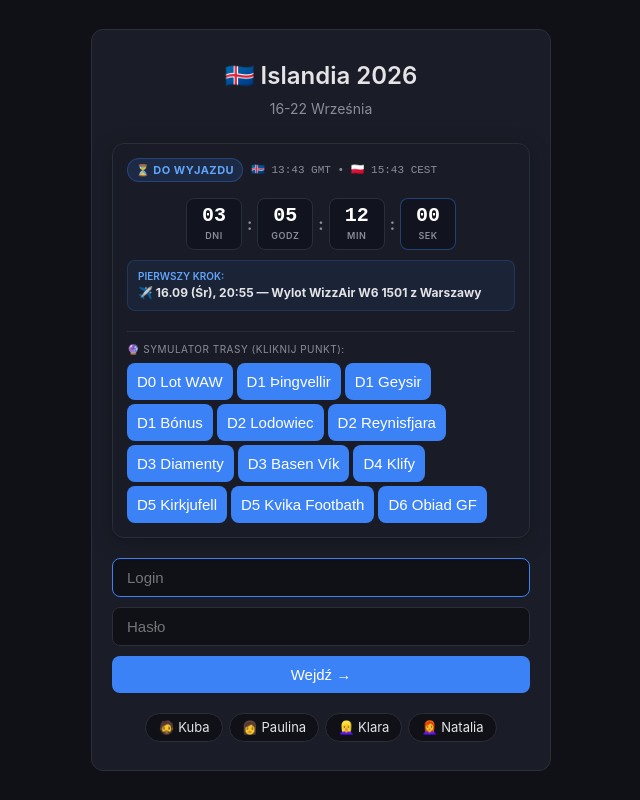
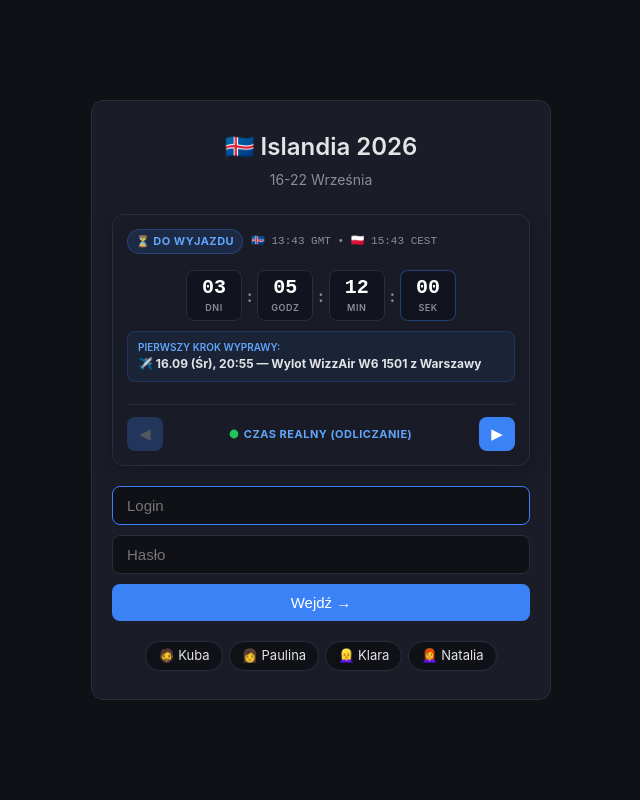
Before and after one commit to jakubszkaradek/iceland-trip-2026, a React (Vite) app in the folder app/: page / in a window 1280 px wide. Shown: the whole page, without its empty margins (319-959 px from the left). Built offline with nearby package versions, Linux system fonts and the light colour scheme.

Commit message:
feat(widget): replace chip buttons with left-right arrow stepper and add Klara FAQ

```diff
--- a/app/src/App.css
+++ b/app/src/App.css
@@ -899,41 +899,66 @@ body {
 .trip-status-compact {
   display: flex;
   align-items: center;
-  justify-content: space-between;
-  background: #161a26;
+  gap: 6px;
+  background: #141723;
   border-bottom: 1px solid var(--border);
-  padding: 7px 12px;
+  padding: 6px 10px;
   font-size: 12px;
-  cursor: pointer;
-  transition: background 0.15s;
+  user-select: none;
 }
 
-.trip-status-compact:hover {
-  background: #1c2130;
+.compact-arrow-btn {
+  background: #1a1e2d;
+  border: 1px solid var(--border);
+  color: var(--text);
+  width: 28px;
+  height: 28px;
+  border-radius: 6px;
+  display: flex;
+  align-items: center;
+  justify-content: center;
+  cursor: pointer;
+  font-size: 11px;
+  flex-shrink: 0;
+  transition: all 0.15s ease;
 }
 
-.compact-left {
+.compact-arrow-btn:hover:not(:disabled) {
+  background: var(--accent);
+  color: #fff;
+  border-color: var(--accent);
+}
+
+.compact-arrow-btn:disabled {
+  opacity: 0.25;
+  cursor: not-allowed;
+}
+
+.compact-center-content {
+  flex: 1;
   display: flex;
   align-items: center;
   gap: 8px;
   overflow: hidden;
   text-overflow: ellipsis;
   white-space: nowrap;
+  cursor: pointer;
+  padding: 2px 4px;
+  border-radius: 4px;
 }
 
-.compact-right {
-  display: flex;
-  align-items: center;
-  gap: 6px;
+.compact-center-content:hover {
+  background: rgba(255, 255, 255, 0.04);
 }
 
-.sim-indicator {
+.sim-badge {
   font-size: 10px;
   background: #6366f1;
   color: white;
   padding: 1px 5px;
   border-radius: 4px;
-  font-weight: bold;
+  font-weight: 700;
+  margin-right: 4px;
 }
 
 .live-dot {
@@ -1137,54 +1162,109 @@ body {
   transition: width 0.3s ease;
 }
 
-/* SIMULATOR */
-.simulator-bar {
-  margin-top: 12px;
-  padding-top: 10px;
-  border-top: 1px solid rgba(255, 255, 255, 0.07);
+/* STEPPER BAR (STRZAŁKI LEWO/PRAWO) */
+.stepper-bar {
+  margin-top: 14px;
+  padding-top: 12px;
+  border-top: 1px solid rgba(255, 255, 255, 0.08);
 }
 
-.simulator-header {
+.stepper-nav-row {
   display: flex;
   align-items: center;
   justify-content: space-between;
-  font-size: 10px;
-  color: var(--text-dim);
-  margin-bottom: 6px;
-  text-transform: uppercase;
+  gap: 8px;
+}
+
+.stepper-nav-btn {
+  background: #151926;
+  border: 1px solid var(--border);
+  color: var(--text);
+  min-width: 36px;
+  height: 34px;
+  border-radius: 8px;
+  display: flex;
+  align-items: center;
+  justify-content: center;
+  cursor: pointer;
+  font-size: 13px;
+  transition: all 0.15s ease;
+  flex-shrink: 0;
+}
+
+.stepper-nav-btn:hover:not(:disabled) {
+  background: var(--accent);
+  border-color: var(--accent);
+  color: #fff;
+}
+
+.stepper-nav-btn:disabled {
+  opacity: 0.25;
+  cursor: not-allowed;
+}
+
+.stepper-nav-center {
+  flex: 1;
+  text-align: center;
+  overflow: hidden;
+  padding: 0 4px;
+}
+
+.stepper-label-live {
+  display: flex;
+  align-items: center;
+  justify-content: center;
+  gap: 6px;
+  font-size: 11px;
+  font-weight: 700;
+  color: #60a5fa;
   letter-spacing: 0.5px;
 }
 
+.stepper-label-step {
+  display: flex;
+  flex-direction: column;
+  align-items: center;
+  gap: 2px;
+}
+
+.stepper-step-badge {
+  font-size: 10px;
+  font-weight: 700;
+  color: #38bdf8;
+  letter-spacing: 0.5px;
+  text-transform: uppercase;
+}
+
+.stepper-step-title {
+  font-size: 12px;
+  font-weight: 600;
+  color: #fff;
+  white-space: nowrap;
+  overflow: hidden;
+  text-overflow: ellipsis;
+  max-width: 260px;
+}
+
+.stepper-reset-row {
+  text-align: center;
+  margin-top: 10px;
+}
+
 .reset-sim-btn {
-  background: rgba(239, 68, 68, 0.2);
+  background: rgba(239, 68, 68, 0.15);
   border: 1px solid rgba(239, 68, 68, 0.4);
   color: #fca5a5;
-  font-size: 10px;
-  padding: 2px 6px;
-  border-radius: 10px;
+  font-size: 11px;
+  font-weight: 600;
+  padding: 4px 10px;
+  border-radius: 14px;
   cursor: pointer;
-}
-
-.sim-chips {
-  display: flex;
-  flex-wrap: wrap;
-  gap: 4px;
-}
-
-.sim-btn {
-  background: #131722;
-  border: 1px solid var(--border);
-  color: var(--text-dim);
-  font-size: 11px;
-  padding: 3px 7px;
-  border-radius: 12px;
-  cursor: pointer;
-  white-space: nowrap;
   transition: all 0.15s ease;
 }
 
-.sim-btn:hover {
-  background: var(--accent);
+.reset-sim-btn:hover {
+  background: rgba(239, 68, 68, 0.3);
+  border-color: rgba(239, 68, 68, 0.7);
   color: #fff;
-  border-color: var(--accent);
 }
--- a/app/src/App.jsx
+++ b/app/src/App.jsx
@@ -184,6 +184,9 @@ const FAQ_DATA = [
   { q: 'Jedzenie import?', a: 'Max 3 kg/os, fabrycznie pakowane. Zakaz surowego mięsa/nabiału.' },
   { q: 'Limit prędkości F-roads?', a: 'Maksymalnie 40-50 km/h. Kamienie lecą w podwozie i szyby.' },
   { q: 'Wildcamp?', a: 'ZAKAZANY bez zgody właściciela. Tylko oficjalne campingi!' },
+  { q: 'Karta parkingowa Klary (parkingi)?', a: 'W Reykjavíku (strefy P1-P4) z wyłożoną za szybą niebieską kartą parkowanie jest w 100% DARMOWE. W Þingvellir zgłaszamy tablice w Visitor Centre Hakid, by skasować opłatę Parka.is. W Skaftafell parking w cenie kempingu.' },
+  { q: 'Zniżki dla opiekuna Klary?', a: 'TAK! Na miejskich basenach termalnych (Sundlaug Vík, Laugardalslaug) oraz w muzeach opiekun osoby z niepełnosprawnością (fylgdarmaður) wchodzi ZA DARMO (100% zniżki) po okazaniu karty Klary!' },
+  { q: 'Gdzie obiad D6 (dla Natu & Kuby GF)?', a: '1) Messinn (Reykjavík) — świeże ryby na miedzianych patelniach, bezpieczne dla celiakii. 2) Reykjavík Fish — bezpieczne GF Fish & Chips przy porcie. 3) Kaffi Duus (Keflavík marina) — 5 min od lotniska przed zwrotem RAV4!' },
 ]
 
 const PACKING_SHARED = [
--- a/app/src/TripStatusWidget.jsx
+++ b/app/src/TripStatusWidget.jsx
@@ -1,28 +1,54 @@
 import React, { useState, useEffect } from 'react'
-import { getTripStatus } from './tripSchedule'
+import { getTripStatus, TRIP_EVENTS } from './tripSchedule'
 
 export function TripStatusWidget({ isCompact = false }) {
-  const [simulatedDate, setSimulatedDate] = useState(null)
-  const [status, setStatus] = useState(() => getTripStatus(simulatedDate))
+  const [simulatedIndex, setSimulatedIndex] = useState(null)
+  const [status, setStatus] = useState(() => getTripStatus(null))
   const [isExpanded, setIsExpanded] = useState(!isCompact)
 
   useEffect(() => {
-    setStatus(getTripStatus(simulatedDate))
+    const update = () => {
+      if (simulatedIndex === null) {
+        setStatus(getTripStatus(null))
+      } else {
+        const ev = TRIP_EVENTS[simulatedIndex]
+        if (ev) {
+          const midTime = new Date((ev.start.getTime() + ev.end.getTime()) / 2)
+          setStatus(getTripStatus(midTime))
+        }
+      }
+    }
+    update()
     const timer = setInterval(() => {
-      setStatus(getTripStatus(simulatedDate))
+      if (simulatedIndex === null) {
+        setStatus(getTripStatus(null))
+      }
     }, 1000)
     return () => clearInterval(timer)
-  }, [simulatedDate])
+  }, [simulatedIndex])
 
-  const setSimDay = (dateStr) => {
-    setSimulatedDate(new Date(dateStr))
-    if (isCompact) {
-      setIsExpanded(true)
+  const handlePrev = (e) => {
+    e?.stopPropagation()
+    if (simulatedIndex === null) return
+    if (simulatedIndex === 0) {
+      setSimulatedIndex(null)
+    } else {
+      setSimulatedIndex(simulatedIndex - 1)
     }
   }
 
-  const resetRealTime = () => {
-    setSimulatedDate(null)
+  const handleNext = (e) => {
+    e?.stopPropagation()
+    if (simulatedIndex === null) {
+      setSimulatedIndex(0)
+    } else if (simulatedIndex < TRIP_EVENTS.length - 1) {
+      setSimulatedIndex(simulatedIndex + 1)
+    }
+  }
+
+  const resetRealTime = (e) => {
+    e?.stopPropagation()
+    setSimulatedIndex(null)
   }
 
   // Format time HH:MM
@@ -35,25 +61,54 @@ export function TripStatusWidget({ isCompact = false }) {
 
   if (isCompact && !isExpanded) {
     return (
-      <div className="trip-status-compact" onClick={() => setIsExpanded(true)}>
-        <div className="compact-left">
+      <div className="trip-status-compact">
+        <button
+          type="button"
+          className="compact-arrow-btn"
+          onClick={handlePrev}
+          disabled={simulatedIndex === null}
+          title="Poprzedni krok"
+        >
+          ◀
+        </button>
+
+        <div className="compact-center-content" onClick={() => setIsExpanded(true)}>
           <span className={`live-dot ${status.phase === 'during' ? 'pulse' : ''}`}></span>
-          {status.phase === 'before' ? (
+          {simulatedIndex !== null ? (
+            <span className="compact-text">
+              <span className="sim-badge">SIM {simulatedIndex + 1}/{TRIP_EVENTS.length}</span> <strong>D{TRIP_EVENTS[simulatedIndex].day}</strong> {TRIP_EVENTS[simulatedIndex].icon} {TRIP_EVENTS[simulatedIndex].title}
+            </span>
+          ) : status.phase === 'before' ? (
             <span className="compact-text">
               ⏳ Do startu: <strong>{status.countdown.days}d {status.countdown.hours}h {status.countdown.minutes}m</strong>
             </span>
           ) : status.currentEvent ? (
             <span className="compact-text">
-              {status.currentEvent.icon} <strong>{status.currentEvent.title}</strong> ({formatTime(status.currentEvent.start)}–{formatTime(status.currentEvent.end)})
+              {status.currentEvent.icon} <strong>{status.currentEvent.title}</strong>
             </span>
           ) : (
             <span className="compact-text">🇮🇸 Wyprawa na Islandię</span>
           )}
         </div>
-        <div className="compact-right">
-          {simulatedDate && <span className="sim-indicator">🔮 SIM</span>}
-          <button className="compact-toggle-btn" title="Rozwiń szczegóły">▼</button>
-        </div>
+
+        <button
+          type="button"
+          className="compact-arrow-btn"
+          onClick={handleNext}
+          disabled={simulatedIndex !== null && simulatedIndex >= TRIP_EVENTS.length - 1}
+          title="Następny krok"
+        >
+          ▶
+        </button>
+
+        <button
+          type="button"
+          className="compact-toggle-btn"
+          onClick={() => setIsExpanded(true)}
+          title="Rozwiń szczegóły"
+        >
+          ▼
+        </button>
       </div>
     )
   }
@@ -99,7 +154,7 @@ export function TripStatusWidget({ isCompact = false }) {
           </div>
 
           <div className="next-event-banner">
-            <span className="banner-sub">Pierwszy krok:</span>
+            <span className="banner-sub">Pierwszy krok wyprawy:</span>
             <strong>✈️ 16.09 (Śr), 20:55 — Wylot WizzAir W6 1501 z Warszawy</strong>
           </div>
         </div>
@@ -156,28 +211,53 @@ export function TripStatusWidget({ isCompact = false }) {
         </div>
       )}
 
-      {/* Symulator godzinówki */}
-      <div className="simulator-bar">
-        <div className="simulator-header">
-          <span>🔮 Symulator trasy (kliknij punkt):</span>
-          {simulatedDate && (
-            <button className="reset-sim-btn" onClick={resetRealTime}>🔴 Czas realny</button>
-          )}
+      {/* Kompaktowy stepper z nawigacją strzałkami */}
+      <div className="stepper-bar">
+        <div className="stepper-nav-row">
+          <button
+            type="button"
+            className="stepper-nav-btn"
+            onClick={handlePrev}
+            disabled={simulatedIndex === null}
+            title="Poprzedni krok"
+          >
+            ◀
+          </button>
+
+          <div className="stepper-nav-center">
+            {simulatedIndex === null ? (
+              <div className="stepper-label-live">
+                <span className="live-dot pulse"></span>
+                <span>CZAS REALNY (ODLICZANIE)</span>
+              </div>
+            ) : (
+              <div className="stepper-label-step">
+                <span className="stepper-step-badge">Krok {simulatedIndex + 1} / {TRIP_EVENTS.length}</span>
+                <span className="stepper-step-title">
+                  {TRIP_EVENTS[simulatedIndex].icon} D{TRIP_EVENTS[simulatedIndex].day}: {TRIP_EVENTS[simulatedIndex].title}
+                </span>
+              </div>
+            )}
+          </div>
+
+          <button
+            type="button"
+            className="stepper-nav-btn"
+            onClick={handleNext}
+            disabled={simulatedIndex !== null && simulatedIndex >= TRIP_EVENTS.length - 1}
+            title="Następny krok"
+          >
+            ▶
+          </button>
         </div>
-        <div className="sim-chips">
-          <button className="sim-btn" onClick={() => setSimDay('2026-09-16T21:30:00+02:00')}>D0 Lot WAW</button>
-          <button className="sim-btn" onClick={() => setSimDay('2026-09-17T09:45:00+00:00')}>D1 Þingvellir</button>
-          <button className="sim-btn" onClick={() => setSimDay('2026-09-17T12:00:00+00:00')}>D1 Geysir</button>
-          <button className="sim-btn" onClick={() => setSimDay('2026-09-17T16:00:00+00:00')}>D1 Bónus</button>
-          <button className="sim-btn" onClick={() => setSimDay('2026-09-18T13:00:00+00:00')}>D2 Lodowiec</button>
-          <button className="sim-btn" onClick={() => setSimDay('2026-09-18T17:00:00+00:00')}>D2 Reynisfjara</button>
-          <button className="sim-btn" onClick={() => setSimDay('2026-09-19T10:00:00+00:00')}>D3 Diamenty</button>
-          <button className="sim-btn" onClick={() => setSimDay('2026-09-19T19:30:00+00:00')}>D3 Basen Vík</button>
-          <button className="sim-btn" onClick={() => setSimDay('2026-09-20T16:00:00+00:00')}>D4 Klify</button>
-          <button className="sim-btn" onClick={() => setSimDay('2026-09-21T12:30:00+00:00')}>D5 Kirkjufell</button>
-          <button className="sim-btn" onClick={() => setSimDay('2026-09-21T21:00:00+00:00')}>D5 Kvika Footbath</button>
-          <button className="sim-btn" onClick={() => setSimDay('2026-09-22T13:30:00+00:00')}>D6 Obiad GF</button>
-        </div>
+
+        {simulatedIndex !== null && (
+          <div className="stepper-reset-row">
+            <button type="button" className="reset-sim-btn" onClick={resetRealTime}>
+              🔴 Przywróć czas realny
+            </button>
+          </div>
+        )}
       </div>
     </div>
   )
```
